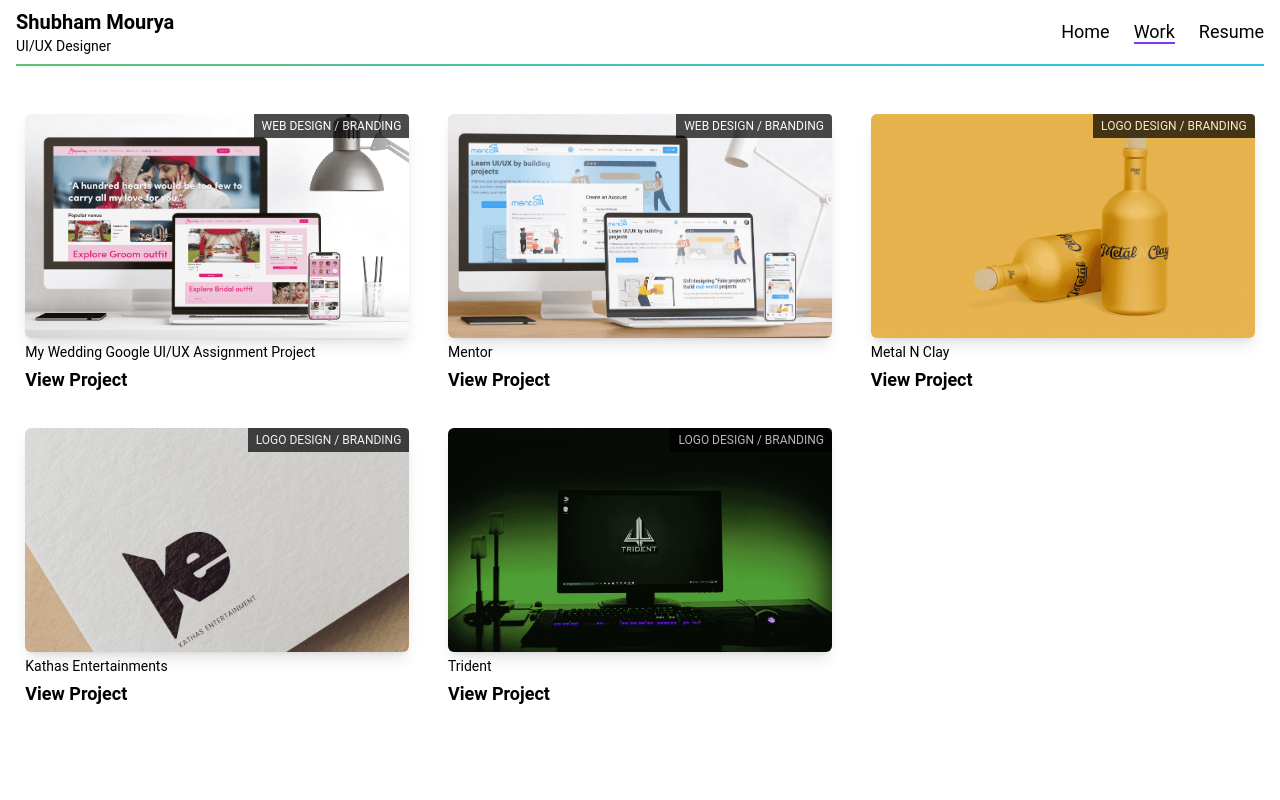
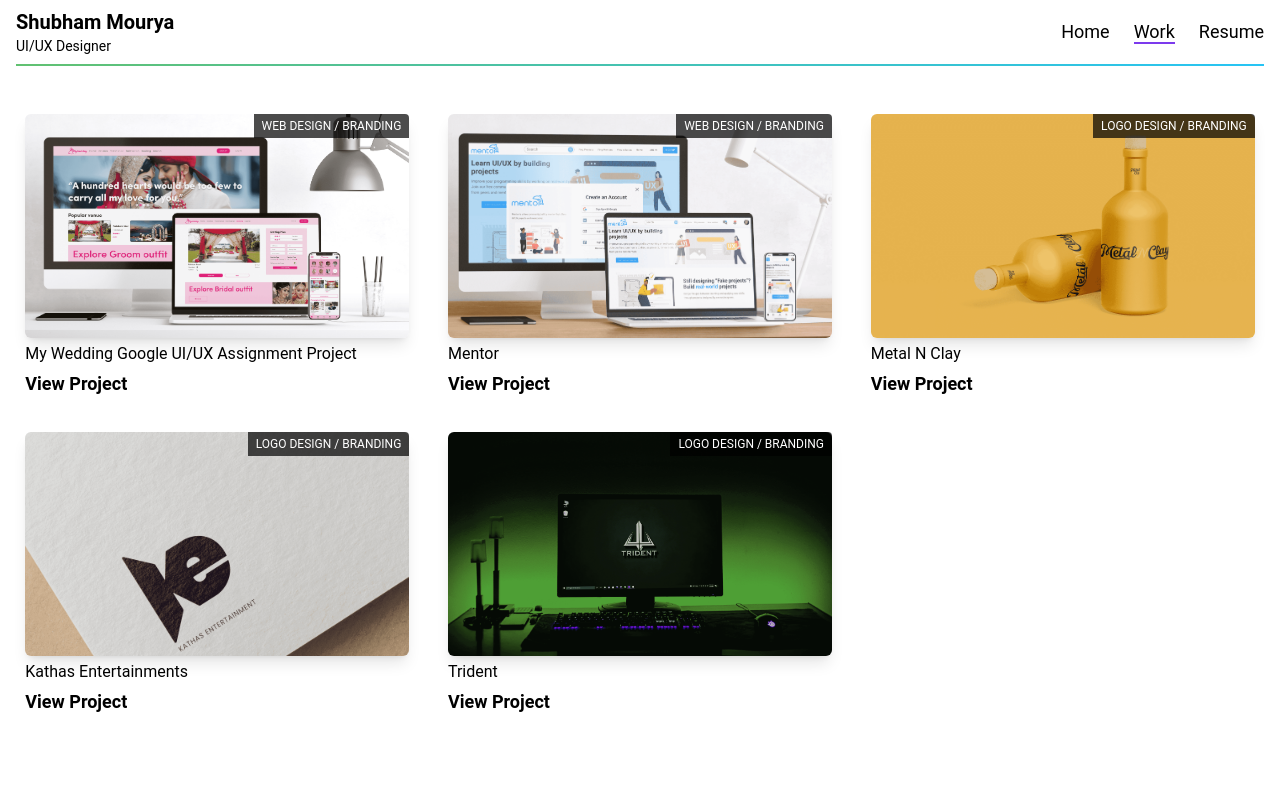
Before and after one commit to 01singhjaspreet/shubham-portfolio-react, a React (Create React App) app: page /work in a window 1280 px wide. Shown: the top 800 px of the page. Built offline with nearby package versions, Linux system fonts and the light colour scheme.

Commit message:
opacity fix

```diff
--- a/src/components/work.js
+++ b/src/components/work.js
@@ -15,11 +15,11 @@ export default function Work() {
                 <Link to="/wedding-project"
                     class="inline-block transition-all duration-300 transform group hover:scale-105 ">
                     <span
-                        class="absolute top-0 right-0 inline-block px-2 py-1 text-xs text-white transition-all bg-black rounded-tr group-hover:bg-violet-600 opacity-70">WEB
+                        class="absolute top-0 right-0 inline-block px-2 py-1 text-xs text-white transition-all bg-black rounded-tr group-hover:bg-violet-600 bg-opacity-70">WEB
                         DESIGN / BRANDING</span>
                     <img src={Wedding} class="object-cover object-center h-56 rounded-md shadow-lg w-96"
                         alt="" />
-                    <h2 class="mt-1 text-sm">
+                    <h2 class="mt-1">
                         My Wedding Google UI/UX Assignment Project
                     </h2>
                     <button class="pb-2 pt-1 text-lg font-semibold transition-all group mainÏ">
@@ -32,11 +32,11 @@ export default function Work() {
                 <Link to="/mentor-project"
                     class="inline-block transition-all duration-300 transform group hover:scale-105 ">
                     <span
-                        class="absolute top-0 right-0 inline-block px-2 py-1 text-xs text-white transition-all bg-black rounded-tr group-hover:bg-violet-600 opacity-70">WEB
+                        class="absolute top-0 right-0 inline-block px-2 py-1 text-xs text-white transition-all bg-black rounded-tr group-hover:bg-violet-600 bg-opacity-70">WEB
                         DESIGN / BRANDING</span>
                     <img src={Mentor} class="object-cover object-center h-56 rounded-md shadow-lg w-96"
                         alt="" />
-                    <h2 class="mt-1 text-sm">Mentor</h2>
+                    <h2 class="mt-1">Mentor</h2>
                     <button class="pb-2 pt-1 text-lg font-semibold transition-all group mainÏ">
                         View Project
                         <div class="h-1 w-0 group-hover:w-full duration-300 transition-all bg-violet-600 mt-0.5"></div>
@@ -47,11 +47,11 @@ export default function Work() {
                 <Link to="/metal-n-clay-logo-project"
                     class="inline-block transition-all duration-300 transform group hover:scale-105 ">
                     <span
-                        class="absolute top-0 right-0 inline-block px-2 py-1 text-xs text-white transition-all bg-black rounded-tr group-hover:bg-violet-600 opacity-70">LOGO
+                        class="absolute top-0 right-0 inline-block px-2 py-1 text-xs text-white transition-all bg-black rounded-tr group-hover:bg-violet-600 bg-opacity-70">LOGO
                         DESIGN / BRANDING</span>
                     <img src={MetalnClay}
                         class="object-cover object-center h-56 rounded-md shadow-lg w-96" alt="" />
-                    <h2 class="mt-1 text-sm">Metal N Clay</h2>
+                    <h2 class="mt-1">Metal N Clay</h2>
                     <button class="pb-2 pt-1 text-lg font-semibold transition-all group mainÏ">
                         View Project
                         <div class="h-1 w-0 group-hover:w-full duration-300 transition-all bg-violet-600 mt-0.5"></div>
@@ -62,11 +62,11 @@ export default function Work() {
                 <Link to="/kathas-entertainment-logo-project"
                     class="inline-block transition-all duration-300 transform group hover:scale-105 ">
                     <span
-                        class="absolute top-0 right-0 inline-block px-2 py-1 text-xs text-white transition-all bg-black rounded-tr group-hover:bg-violet-600 opacity-70">LOGO
+                        class="absolute top-0 right-0 inline-block px-2 py-1 text-xs text-white transition-all bg-black rounded-tr group-hover:bg-violet-600 bg-opacity-70">LOGO
                         DESIGN / BRANDING</span>
                     <img src={Kathas} class="object-cover object-center h-56 rounded-md shadow-lg w-96"
                         alt="" />
-                    <h2 class="mt-1 text-sm">Kathas Entertainments</h2>
+                    <h2 class="mt-1">Kathas Entertainments</h2>
                     <button class="pb-2 pt-1 text-lg font-semibold transition-all group mainÏ">
                         View Project
                         <div class="h-1 w-0 group-hover:w-full duration-300 transition-all bg-violet-600 mt-0.5"></div>
@@ -79,9 +79,9 @@ export default function Work() {
                     <img src={Trident}
                         class="object-cover object-center h-56 rounded-md shadow-lg w-96" alt="" />
                     <span
-                        class="absolute top-0 right-0 inline-block px-2 py-1 text-xs text-white transition-all bg-black rounded-tr group-hover:bg-violet-600 opacity-70">LOGO
+                        class="absolute top-0 right-0 inline-block px-2 py-1 text-xs text-white transition-all bg-black rounded-tr group-hover:bg-violet-600 bg-opacity-70">LOGO
                         DESIGN / BRANDING</span>
-                    <h2 class="mt-1 text-sm">Trident</h2>
+                    <h2 class="mt-1">Trident</h2>
                     <button class="pb-2 pt-1 text-lg font-semibold transition-all group mainÏ">
                         View Project
                         <div class="h-1 w-0 group-hover:w-full duration-300 transition-all bg-violet-600 mt-0.5"></div>
```
